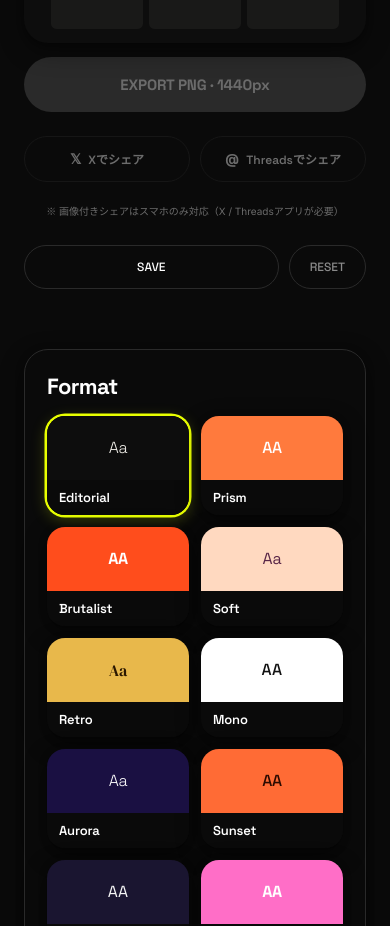
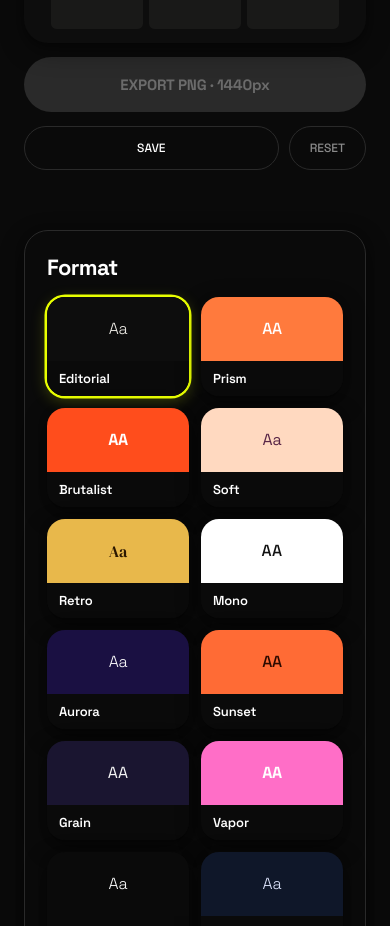
Before and after one commit to aibaba6/movie-grid, a React (Vite) app: page / in a window 390 px wide. Shown: the part 920-1846 px from the top of the page. Built offline with nearby package versions, Linux system fonts and the light colour scheme; no server answers.

Commit message:
Revert "feat: add X/Threads share via Web Share API (mobile only)"
This reverts commit 396a170bae511d9ce0147bd5af8cf09c7f40cb58.

```diff
--- a/src/App.jsx
+++ b/src/App.jsx
@@ -374,17 +374,7 @@ const css = `
   .exp:active{transform:scale(0.98);}
   .exp:hover:not(:disabled){box-shadow:0 6px 24px rgba(232,255,0,0.4);}
   .exp:disabled{background:var(--g200);color:var(--g400);cursor:default;box-shadow:none;}
-  .share-row{display:flex;gap:10px;margin-top:10px;}
-  .share-btn{flex:1;padding:13px 0;border:var(--bd);border-radius:var(--r-pill);background:var(--paper);color:var(--ink);
-    font-family:var(--disp);font-size:12px;font-weight:600;cursor:pointer;transition:all .12s;
-    display:flex;align-items:center;justify-content:center;gap:7px;-webkit-tap-highlight-color:transparent;}
-  .share-btn:active{transform:scale(0.97);}
-  .share-btn:disabled{opacity:0.4;cursor:default;}
-  .share-btn.x:hover:not(:disabled){background:#000;color:#fff;border-color:#000;}
-  .share-btn.th:hover:not(:disabled){background:#000;color:#fff;border-color:#000;}
-  .share-ic{font-size:14px;font-weight:700;}
-  .share-note{font-size:10px;color:var(--g400);text-align:center;margin-top:8px;line-height:1.5;}
-  .save-row{display:flex;gap:10px;margin-top:12px;}
+  .save-row{display:flex;gap:10px;}
   .save-btn{flex:1;padding:13px 0;border:var(--bd);border-radius:var(--r-pill);background:var(--paper);color:var(--ink);
     font-family:var(--disp);font-size:12px;font-weight:500;cursor:pointer;transition:all .12s;}
   .save-btn:active{transform:scale(0.97);}
@@ -816,8 +806,11 @@ export default function App() {
     }
   }
 
-  // ── canvasにグリッドを描画してBlobを返す（export/share共通）──
-  const renderCanvasBlob = async () => {
+  const exportImage = async () => {
+    if (n === 0) return;
+    if (exporting) return;
+    setExporting(true);
+    try {
       const OUT = 1440;
       const cW = OUT, cH = Math.round(OUT * ratio.h / ratio.w);
       const cv = document.createElement("canvas");
@@ -844,10 +837,11 @@ export default function App() {
         const disp = titleTransform === "uppercase" ? titleText.toUpperCase() : titleText;
         ctx.save();
         if (titleLetter && titleLetter !== "0") {
+          // letter-spacing emulation, centered
           const ls = parseFloat(titleLetter) * tFS;
           let total = 0;
           for (const ch of disp) total += ctx.measureText(ch).width + ls;
-        total -= ls;
+          total -= ls; // 末尾の余白を除く
           ctx.textAlign = "left";
           let x = (cW - total) / 2;
           for (const ch of disp) { ctx.fillText(ch, x, pad + tFS); x += ctx.measureText(ch).width + ls; }
@@ -899,47 +893,12 @@ export default function App() {
         }
       }
 
-    return await new Promise(resolve => cv.toBlob(resolve, "image/png"));
-  };
-
-  const exportImage = async () => {
-    if (n === 0) return;
-    if (exporting) return;
-    setExporting(true);
-    try {
-      const blob = await renderCanvasBlob();
-      const url = URL.createObjectURL(blob);
+      const dataURL = cv.toDataURL("image/png");
       const a = document.createElement("a");
-      a.href = url; a.download = `moviegrid-${Date.now()}.png`;
+      a.href = dataURL; a.download = `moviegrid-${Date.now()}.png`;
       document.body.appendChild(a); a.click(); document.body.removeChild(a);
-      setTimeout(() => URL.revokeObjectURL(url), 1000);
     } catch (err) {
       alert("書き出し失敗: " + err.message);
-    } finally { setExporting(false); }
-  };
-
-  // ── Web Share APIで画像を共有（スマホのみ）→ X / Threads ──
-  const shareImage = async (target) => {
-    if (n === 0 || exporting) return;
-    setExporting(true);
-    try {
-      const blob = await renderCanvasBlob();
-      const file = new File([blob], `moviegrid-${Date.now()}.png`, { type:"image/png" });
-      const text = showTitle && titleText ? titleText : "";
-      if (navigator.canShare && navigator.canShare({ files:[file] })) {
-        await navigator.share({ files:[file], text });
-      } else {
-        // フォールバック：画像を保存 → 各アプリで貼り付け
-        const url = URL.createObjectURL(blob);
-        const a = document.createElement("a");
-        a.href = url; a.download = file.name;
-        document.body.appendChild(a); a.click(); document.body.removeChild(a);
-        setTimeout(() => URL.revokeObjectURL(url), 1000);
-        const label = target === "threads" ? "Threads" : "X";
-        alert(`画像を保存しました。${label}アプリを開いて貼り付けてください。\n（画像付き共有はスマホのみ対応です）`);
-      }
-    } catch (err) {
-      if (err.name !== "AbortError") alert("共有に失敗しました: " + err.message);
     } finally { setExporting(false); }
   };
 
@@ -1016,15 +975,6 @@ export default function App() {
               <button className="exp" onClick={exportImage} disabled={n===0 || exporting}>
                 {exporting ? "EXPORTING…" : "EXPORT PNG · 1440px"}
               </button>
-              <div className="share-row">
-                <button className="share-btn x" onClick={() => shareImage("x")} disabled={n===0 || exporting}>
-                  <span className="share-ic">𝕏</span>Xでシェア
-                </button>
-                <button className="share-btn th" onClick={() => shareImage("threads")} disabled={n===0 || exporting}>
-                  <span className="share-ic">@</span>Threadsでシェア
-                </button>
-              </div>
-              <p className="share-note">※ 画像付きシェアはスマホのみ対応（X / Threadsアプリが必要）</p>
               <div className="save-row">
                 <button className="save-btn" onClick={saveSettings}>SAVE</button>
                 <button className="reset-btn" onClick={resetSettings}>RESET</button>
```
Lines whose indentation alone changed are shown as unchanged.
